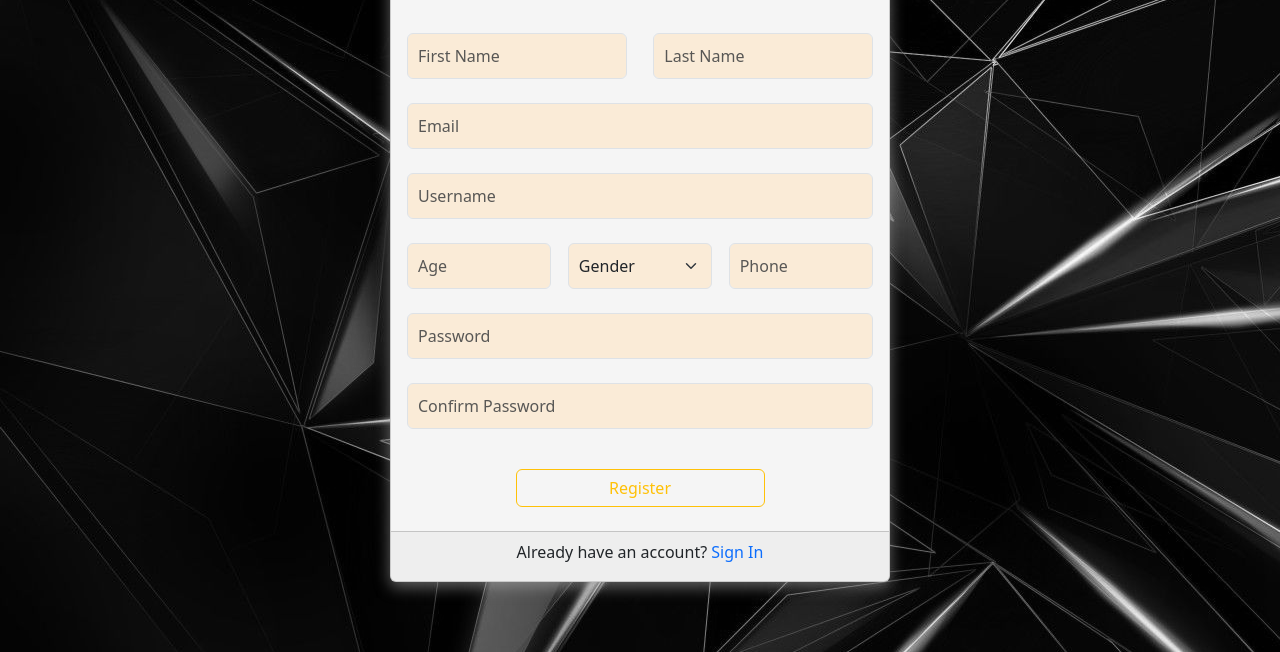
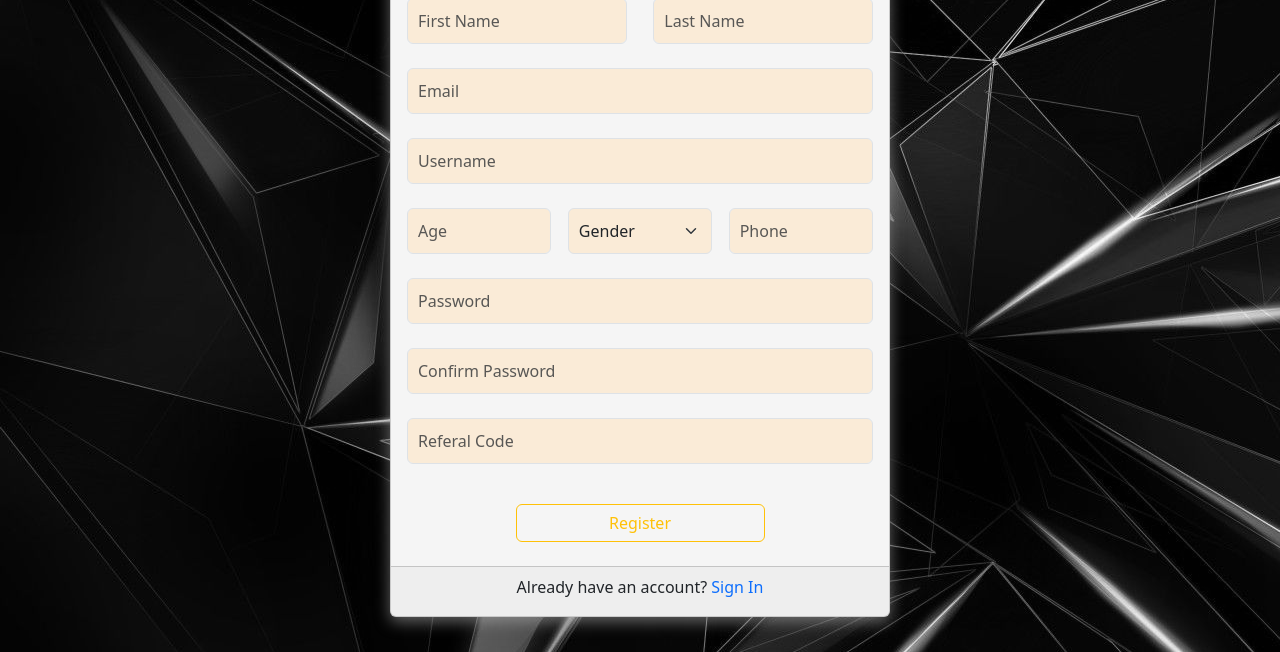
Before and after one commit to Jerdiys/Jerdiys.github.io, a plain HTML site: page UserAuth/register.html in a window 1280 px wide. Shown: the part 218-870 px from the top of the page. Drawn offline with Linux system fonts and the light colour scheme.

Commit message:
ref added

```diff
--- a/UserAuth/register.html
+++ b/UserAuth/register.html
@@ -35,6 +35,7 @@
                 </div>
                 <input class="form-control inp mb-4" type="password" name="psw1" placeholder="Password" required>
                 <input class="form-control inp mb-4" type="password" name="psw2" placeholder="Confirm Password" required>
+                <input class="form-control inp mb-4" type="text" name="referal" placeholder="Referal Code" required>
             </div>
             <center><button id="butt" class="btn btn-outline-warning w-50 mb-4">Register
             </button></center>
```
